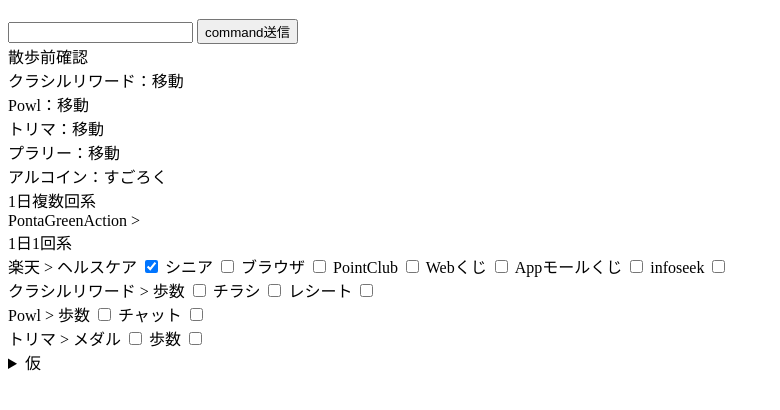
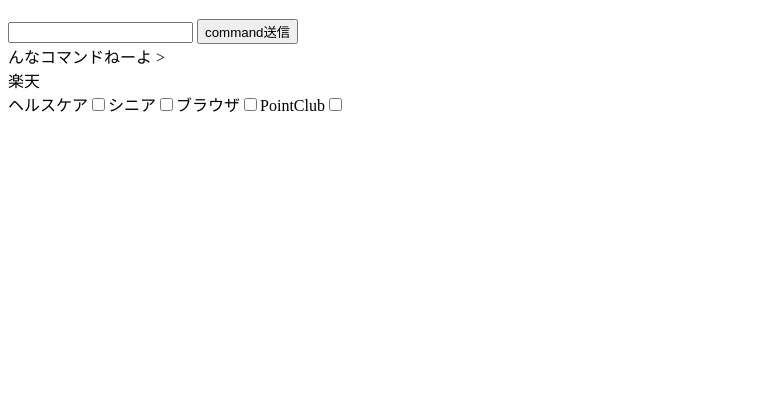
Before and after one commit to huonchan/poi-katsu_tracker, a plain HTML site: page index.html in a window 1280 px wide. Both pictures are taken after a click on the button "command送信". Shown: the part 70-480 px from the top of the page, without its empty margins (0-780 px from the left). Drawn offline with Linux system fonts and the light colour scheme.

Commit message:
案外うまくいってる感　保存

```diff
--- a/index.html
+++ b/index.html
@@ -21,85 +21,30 @@
       function sendCommand() {
         const textbox = document.getElementById("command_box");
         const text = textbox.value;
-        // 入力されたテキストをJavaScript側で処理
-        document.getElementById("command_log").innerText = text;
+
+        switch( text)
+        {
+          case "all delete":
+          localStorage.clear();
+          document.getElementById("command_log").innerText = "all delete";
+          break;
+          default:
+          document.getElementById("command_log").innerText = `んなコマンドねーよ > ${text}`;
+          break;
+        }
+
       }
 
 
     </script>
   </div>
 
-  <div id="checker_area">
-
-    <div class="walking_task">
-      <div>散歩前確認</div>
-      <div>クラシルリワード：移動</div>
-      <div>Powl：移動</div>
-      <div>トリマ：移動</div>
-      <div>プラリー：移動</div>
-      <div>アルコイン：すごろく</div>
-    </div>
-  </div>
-
-  <div class="refrain_task">
-    <div>1日複数回系</div>
-    <div> PontaGreenAction > </div>
-  </div>
-
-  <div class="1day_task">
-    <div>1日1回系</div>
-    <div>楽天 >
-      <label for="rakuten_healthcare">ヘルスケア</label>
-      <input type="checkbox" id="rakuten_healthcare" name="rakuten_healthcare" value="value">
-      <label for="rakuten_senior">シニア</label>
-      <input type="checkbox" id="rakuten_senior" name="rakuten_senior" value="value">
-      <label for="rakuten_browser">ブラウザ</label>
-      <input type="checkbox" id="rakuten_browser" name="rakuten_browser" value="value">
-      <label for="rakuten_point_club">PointClub</label>
-      <input type="checkbox" id="rakuten_point_club" name="rakuten_point_club" value="value">
-      <label for="rakuten_point_web_kuzi">Webくじ</label>
-      <input type="checkbox" id="rakuten_point_web_kuzi" name="rakuten_point_web_kuzi" value="value">
-      <label for="rakuten_point_app_mall_kuzi">Appモールくじ</label>
-      <input type="checkbox" id="rakuten_point_app_mall_kuzi" name="rakuten_point_app_mall_kuzi" value="value">
-      <label for="rakuten_point_club">infoseek</label>
-      <input type="checkbox" id="rakuten_infoseek" name="rakuten_infoseek" value="value">
-    </div>
-
-    <div>クラシルリワード >
-      <label for="kurasiru_reward_walkcount">歩数</label>
-      <input type="checkbox" id="kurasiru_reward_walkcount" name="kurasiru_reward_walkcount" value="value">
-      <label for="kurasiru_reward_chirashi">チラシ</label>
-      <input type="checkbox" id="kurasiru_reward_chirashi" name="kurasiru_reward_chirashi" value="value">
-      <label for="kurasiru_reward_receipt">レシート</label>
-      <input type="checkbox" id="kurasiru_reward_receipt" name="kurasiru_reward_receipt" value="value">
-    </div>
-    <div>Powl >
-      <label for="powl_wakcount">歩数</label>
-      <input type="checkbox" id="powl_wakcount" name="powl_wakcount" value="value">
-      <label for="kurasiru_chat">チャット</label>
-      <input type="checkbox" id="kurasiru_chat" name="kurasiru_chat" value="value">
-    </div>
-    <div>トリマ >
-      <label for="trima_medal">メダル</label>
-      <input type="checkbox" id="trima_medal" name="trima_medal" value="value">
-      <label for="trima_walkcount">歩数</label>
-      <input type="checkbox" id="trima_walkcount" name="trima_walkcount" value="value">
-    </div>
+  <div id="rakuten">
   </div>
 
 
+
   <script>
-
-
-    {
-      const checkbox = document.getElementById("rakuten_healthcare");
-      // changeイベントリスナーを追加
-      checkbox.addEventListener('change', function () {
-        save_data();
-
-      });
-    }
-
 
     load_data();
 
@@ -108,71 +53,6 @@
   </div>
 
 
-
-  <details>
-    <summary>仮</summary>
-    <label for="date">日付:</label>
-    <input type="date" id="date"> <br>
-
-    <label for="activity">活動内容:</label>
-    <input type="text" id="activity"> <br>
-
-    <label for="points">獲得ポイント:</label>
-    <input type="number" id="points"> <br>
-
-    <button onclick="saveData()">保存</button>
-
-    <ul id="recordList"></ul>
-    <div id="jsonText">aaa</div>
-
-  </details>
-
-  <script>
-    function saveData() {
-      const date = document.getElementById('date').value;
-      const activity = document.getElementById('activity').value;
-      const points = document.getElementById('points').value;
-
-      // ローカルストレージから既存のデータを取得、または空の配列で初期化
-      let records = JSON.parse(localStorage.getItem('poiActivityRecords')) || [];
-
-      // 新しいレコードを追加
-      records.push({ date, activity, points });
-
-      // ローカルストレージにデータを保存
-      localStorage.setItem('poiActivityRecords', JSON.stringify(records));
-
-      // リストを更新
-      updateRecordList();
-
-      // 入力欄をクリア
-      document.getElementById('date').value = '';
-      document.getElementById('activity').value = '';
-      document.getElementById('points').value = '';
-    }
-
-    function updateRecordList() {
-      const recordList = document.getElementById('recordList');
-      recordList.innerHTML = ''; // リストをクリア
-
-      const data = localStorage.getItem('poiActivityRecords');
-
-      const records = JSON.parse(data) || [];
-
-      records.forEach(record => {
-        const listItem = document.createElement('li');
-        listItem.textContent = `${record.date}: ${record.activity} (${record.points}ポイント)`;
-        recordList.appendChild(listItem);
-      });
-
-      const divItem = document.getElementById('jsonText');
-      divItem.innerHTML = '<div>' + data + '</div>';
-    }
-
-    // ページ読み込み時にリストを更新
-    updateRecordList();
-  </script>
-
 </body>
 
 
--- a/js/tracker_save_data.js
+++ b/js/tracker_save_data.js
@@ -3,47 +3,92 @@
 
 const DATA_NAME = "TRACKER";
 
-const TRACKER_DATA_TEMP =
+const PROPERTY_DATA =
 {
     rakuten:
     {
-        healthcare: true,//仮
-        senior: false,
-        browser: false,
-        point_club: false ,
+        "text": { "value": "楽天" },
+        "child":
+        {
+            "healthcare": { "id": "rakuten_healthcare", "label": "ヘルスケア", "checkbox": false },//仮
+            "senior": { "id": "rakuten_senior", "label": "シニア", "checkbox": false },
+            "browser": { "id": "rakuten_browser", "label": "ブラウザ", "checkbox": false },
+            "point_club": { "id": "rakuten_point_clab", "label": "PointClub", "checkbox": false },
+        }
     }
+};
+
+var propert_data = PROPERTY_DATA;//null入れたかったが事故防止でテンプレ代入
+
+var scriptHtml = "";
+var rakutenHtml = "";
+
+function read_property(property) {
+    var html = '';
+    var id = '';
+    for (const key in property) {
+        var value = property[key];
+        //str += `${key}`;
+        switch (key) {
+            case "id":
+                id = value;
+                break;
+            case "class":
+                //todo:使う時になったら
+
+                break;
+            case "value":
+                html += `<div id="${id}">${value}</div>`;
+                break;
+            case "label":
+                html += `<label for="${id}">${value}</label>`;
+                //str += `<div> ${value} </div>`;
+                break;
+            case "checkbox":
+                html += `<input type="checkbox" id="${id}" name="${id}" value="value">`;
+                scriptHtml += `
+
+                {
+                    const checkbox = document.getElementById('${id}');
+
+                    var v = localStorage.getItem("${id}");
+                    if( v != null)
+                    {
+                        checkbox.checked = v ;
+                    }
+
+                    checkbox.addEventListener('change', function() {
+                        localStorage.setItem("${id}", this.checked);
+                    });
+                }
+
+                `;
+                break;
+            default: //property name
+                //str += `key: ${key}, value: ${property[key]}`;
+                html += read_property(property[key]);
+                //read_property(property[key]);
+                break;
+        }
+
+    }
+
+    return html;
 }
 
-var json_data_tracker = TRACKER_DATA_TEMP;//null入れたかったが事故防止でテンプレ代入
+function create_rakuten_html() {
+    var log = ``;
+    rakutenHtml = read_property(propert_data["rakuten"]);
+    // document.getElementById("command_log").innerText = log;
+
+    document.getElementById("rakuten").innerHTML = rakutenHtml;
+    const script = document.createElement('script');
+    script.text = `${scriptHtml}`; // scriptタグの内容を直接記述する場合
+    document.body.appendChild(script);
+}
 
 function load_data() {
-    var jsonStr = localStorage.getItem(DATA_NAME);
-    document.getElementById("command_log").innerText = jsonStr;
-    if (jsonStr === null)
-    {
-        json_data_tracker = TRACKER_DATA_TEMP;
-        const jsonData = JSON.stringify(json_data_tracker);
-        localStorage.setItem(DATA_NAME, jsonData);
-    }else
-    {
-        json_data_tracker = JSON.parse(jsonStr);
-    }
-
-    document.getElementById("rakuten_healthcare").checked = json_data_tracker["rakuten"]["healthcare"];
-    document.getElementById("rakuten_senior").checked = json_data_tracker["rakuten"]["senior"];
-    document.getElementById("rakuten_browser").checked = json_data_tracker["rakuten"]["browser"];
-    document.getElementById("rakuten_point_club").checked = json_data_tracker["rakuten"]["point_club"];
-}
-
-function save_data() {
-    json_data_tracker["rakuten"]["healthcare"] = document.getElementById("rakuten_healthcare").checked;
-    json_data_tracker["rakuten"]["senior"] = document.getElementById("rakuten_senior").checked;
-    json_data_tracker["rakuten"]["browser"] = document.getElementById("rakuten_browser").checked ;
-    json_data_tracker["rakuten"]["point_club"] = document.getElementById("rakuten_point_club").checked;
-    const jsonData = JSON.stringify(json_data_tracker);
-    localStorage.setItem(DATA_NAME, jsonData);
-
-    document.getElementById("command_log").innerText = jsonData;
+    create_rakuten_html();
 }
 
 load_data();
```
